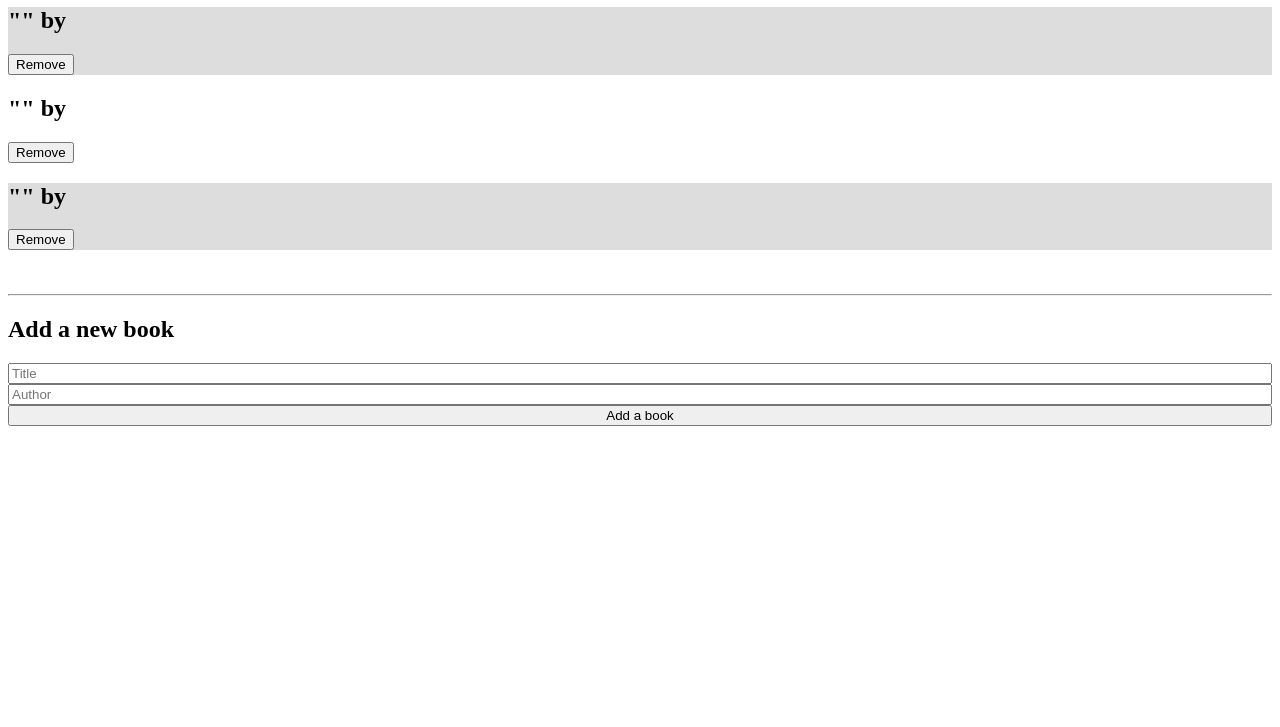
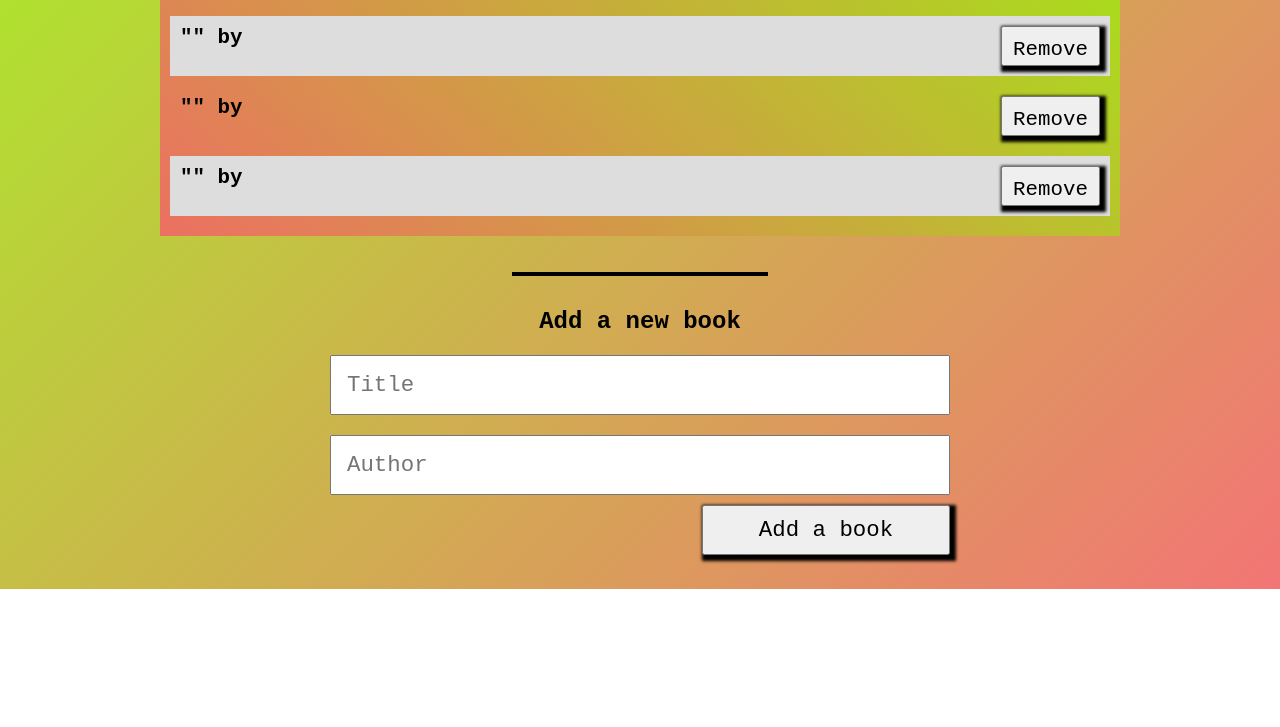
Before and after one commit to Bestbynature/awesome-books-project, a website with bundled scripts: page index.html in a window 1280 px wide. Shown: the part 73-800 px from the top of the page. Built offline with nearby package versions, Linux system fonts and the light colour scheme.

Commit message:
:hammer: Update the style sheet

```diff
--- a/mystyles.css
+++ b/mystyles.css
@@ -1,10 +1,87 @@
-/* * {
-    padding: 0;
-    margin: 0;
-    box-sizing: border-box;
-} */
+* {
+  padding: 0;
+  margin: 0;
+  box-sizing: border-box;
+  font-family: 'Courier New', Courier, monospace;
+}
 
 form {
   display: flex;
   flex-direction: column;
+  width: 50%;
+  padding: 10px;
 }
+
+input {
+  padding: 15px;
+  margin: 10px auto;
+  width: 100%;
+  font-size: 1.4rem;
+}
+
+#add {
+  align-self: flex-end;
+  width: 40%;
+  padding: 10px;
+  box-shadow: 3px 3px 3px 3px;
+  margin-bottom: 1.5rem;
+  font-size: 1.4rem;
+  transition: all 0.5s ease-in-out;
+}
+
+input:focus,
+#add:focus {
+  box-shadow: 0 0 3px 3px;
+}
+
+#add:hover {
+  filter: invert(100%);
+}
+
+.container {
+  display: flex;
+  flex-direction: column;
+  align-items: center;
+  background: linear-gradient(-45deg, rgba(241, 102, 102, 0.9), rgba(165, 226, 22, 0.9));
+}
+
+.shelve {
+  width: 75%;
+  padding: 10px;
+  background: linear-gradient(45deg, rgba(241, 102, 102, 0.9), rgba(165, 226, 22, 0.9));
+  margin-top: 2rem;
+}
+
+.book-div {
+  display: flex;
+  justify-content: space-between;
+  margin: 10px auto;
+  padding: 10px;
+  transition: all 0.5s ease-in-out;
+}
+
+.book-div:hover {
+  box-shadow: 3px 3px 3px 3px;
+}
+
+.book-div h2 {
+  font-size: 1.3rem;
+}
+
+.remove {
+  padding: 10px;
+  box-shadow: 3px 3px 3px 3px;
+  font-size: 1.3rem;
+  height: 2.5rem;
+  transition: all 0.5s ease-in-out;
+}
+
+.remove:hover {
+  filter: invert(100%);
+}
+
+#short {
+  width: 20%;
+  margin-bottom: 2rem;
+  border: 2px solid black;
+}
```
